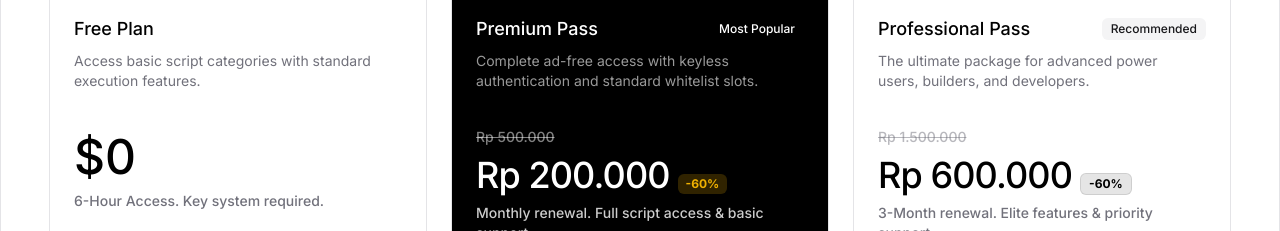
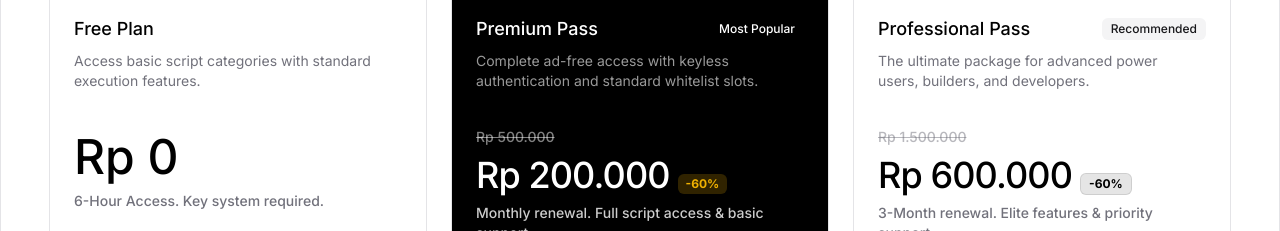
Before and after one commit to valincia19/syndicate, a Next.js app in the folder frontend/: page / in a window 1280 px wide. Shown: the part 5060-5291 px from the top of the page. Built offline with nearby package versions, Linux system fonts and the light colour scheme; no server answers.

Commit message:
fix: sync free plan price formatting dynamically to detected currency IDR Rp 0

```diff
--- a/frontend/src/components/landing/pricing-section.tsx
+++ b/frontend/src/components/landing/pricing-section.tsx
@@ -246,7 +246,7 @@ export default function PricingSection() {
                 <div className="flex flex-col items-start justify-start gap-2 self-stretch">
                   <div className="flex flex-col items-start justify-start gap-1">
                     <div className="relative flex h-15 items-center text-5xl font-medium">
-                      <span>{t("planFreePrice")}</span>
+                      <span>{detectedCurrency === 'IDR' ? 'Rp 0' : formatPriceDisplay(0, detectedCurrency)}</span>
                     </div>
                     <div className="text-sm font-medium text-muted-foreground">
                       {t("planFreeSub")}
--- a/frontend/src/config/locales/fr.json
+++ b/frontend/src/config/locales/fr.json
@@ -90,7 +90,7 @@
   "badgePopular": "Le plus populaire",
   "planFreeName": "Forfait Gratuit",
   "planFreeDesc": "Accédez aux catégories de scripts de base avec des fonctionnalités d'exécution standard.",
-  "planFreePrice": "0 €",
+  "planFreePrice": "Rp 0",
   "planFreeSub": "Accès 6 heures. Système de clés requis.",
   "planFreeBtn": "Obtenir l'accès gratuit",
   "planPremiumName": "Pass Premium",
```
